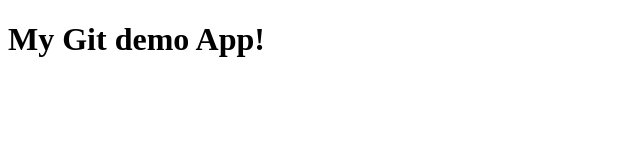
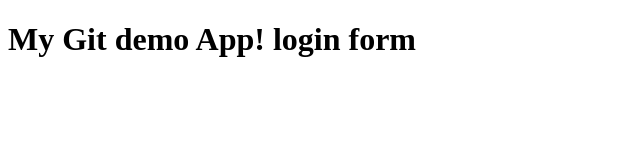
Before and after one commit to jacobshatzky/myAppSample, a plain HTML site: page index.html in a window 1280 px wide. Shown: the whole page, without its empty margins (0-640 px from the left). Drawn offline with Linux system fonts and the light colour scheme.

Commit message:
login form

```diff
--- /dev/null
+++ b/dir2/app2.js
@@ -0,0 +1 @@
+console.log("inside app 2")
--- a/index.html
+++ b/index.html
@@ -6,6 +6,8 @@
     <title>Git Demo</title>
 </head>
 <body>
-    <h1>My Git demo App!</h1>
+    <h1>My Git demo App!
+        login form
+    </h1>
 </body>
 </html>
```
Also changed, not shown: login.html (added, +1 -0 lines), log.txt (added).
